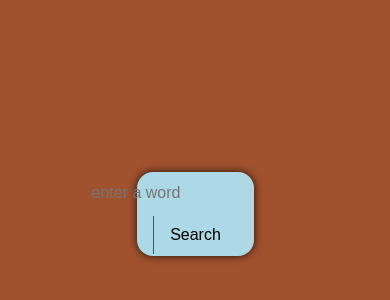
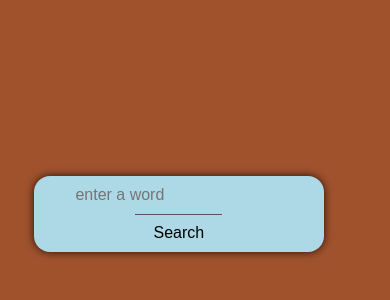
Before and after one commit to koechalek-netizen/Worldy, a plain HTML site: page index.html in a window 390 px wide. Shown: the part 192-492 px from the top of the page. Drawn offline with Linux system fonts and the light colour scheme.

Commit message:
edited mobile view of the app

```diff
--- a/style.css
+++ b/style.css
@@ -33,8 +33,8 @@ body{
     justify-content: center;
     align-items: center;
     flex-wrap: wrap;
-    width: 30vw;
-    height: 10vh;
+    width: 90%;
+    height: 40%;
 
     margin-bottom: 2rem;
     background-color: #ADD8E6;
@@ -53,12 +53,13 @@ body{
     outline: none;
     background-color: transparent;
     color: black;
+    align-content: center;
 }
 
 .search-form button{
     flex-basis: 30%;
     cursor: pointer;
-    border-left: 1px solid #545454;
+    border-top: 1px solid #545454;
 
 }
 
@@ -69,3 +70,7 @@ body{
     inset 0 0 .5rem rgba(0, 0, 0, .8)
 
 }
+
+.search-form input{
+    align-content: center;
+}
```
